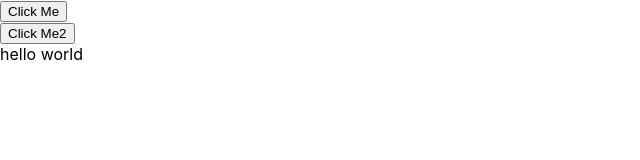
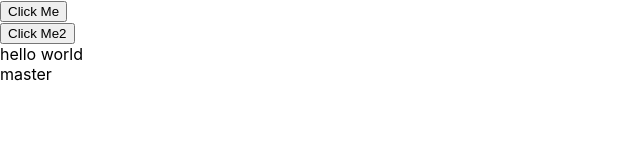
Before and after one commit to changjun595/caffein, a React (Create React App) app: page / in a window 1280 px wide. Shown: the top 160 px of the page, without its empty margins (0-640 px from the left). Built offline with nearby package versions, Linux system fonts and the light colour scheme.

Commit message:
[feat]master 화면에 표시하기

```diff
--- a/src/App.tsx
+++ b/src/App.tsx
@@ -24,6 +24,7 @@ function App() {
       <button id="worldButton" onClick={handleClick2}>Click Me2</button>
       <div id="worldDiv"></div>
       <div>hello world</div>
+      <div>master</div>
     </div>
   );
 }
```
